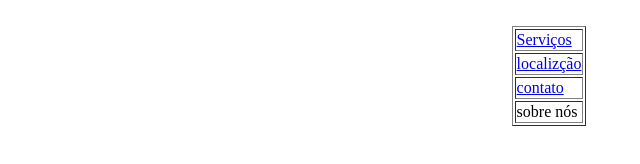
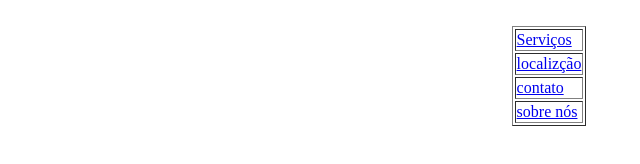
Before and after one commit to tommyzinho/tommyspet, a plain HTML site: page index.html in a window 1280 px wide. Shown: the full height of the page, 91-731 px from the left. Drawn offline with Linux system fonts and the light colour scheme.

Commit message:
Update index.html

```diff
--- a/index.html
+++ b/index.html
@@ -23,7 +23,7 @@ tommyspet
 
 <tr>
 <td>
-sobre nós
+  <a href="sobrenos.html">sobre nós</a>
 </td>
 </tr>
 
```
